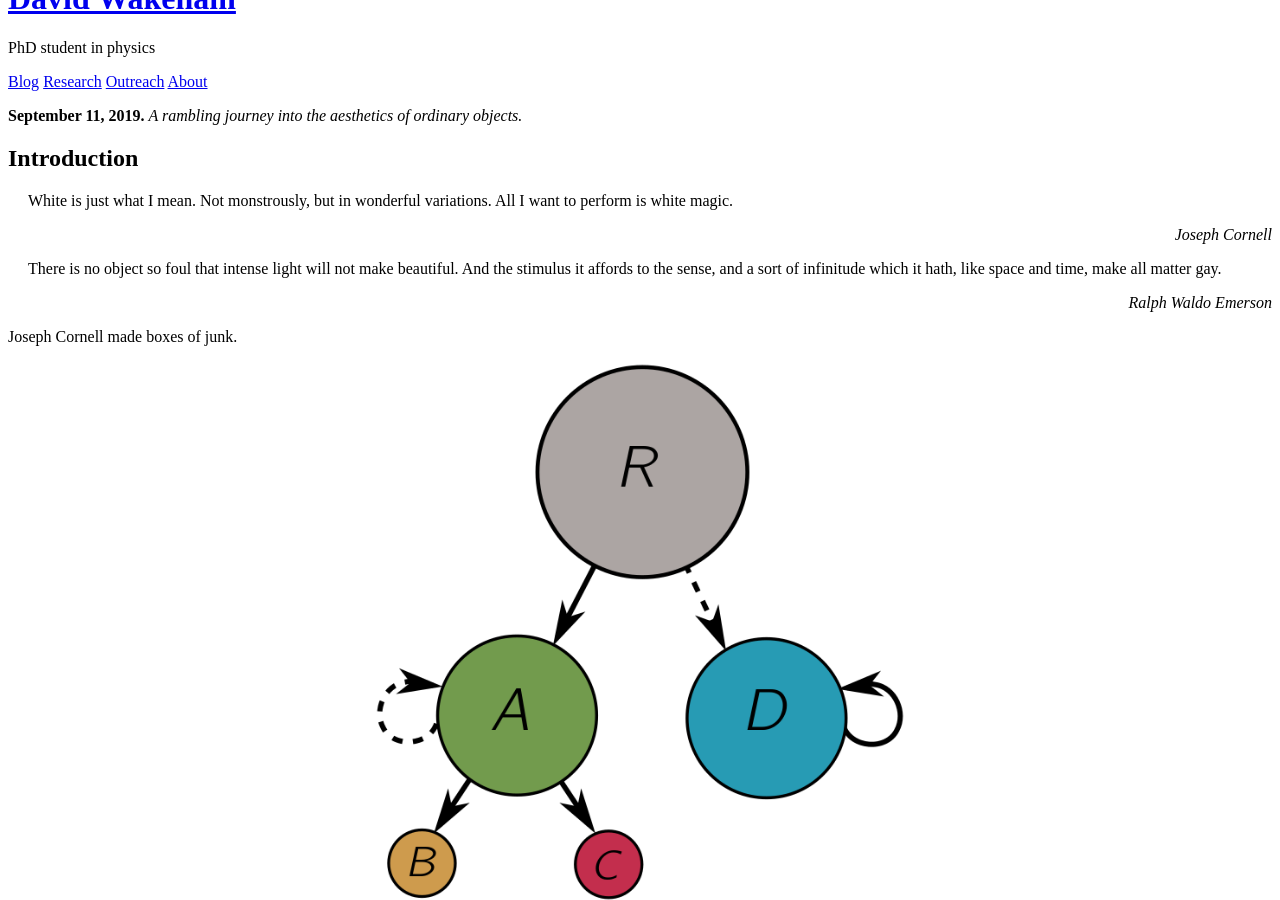
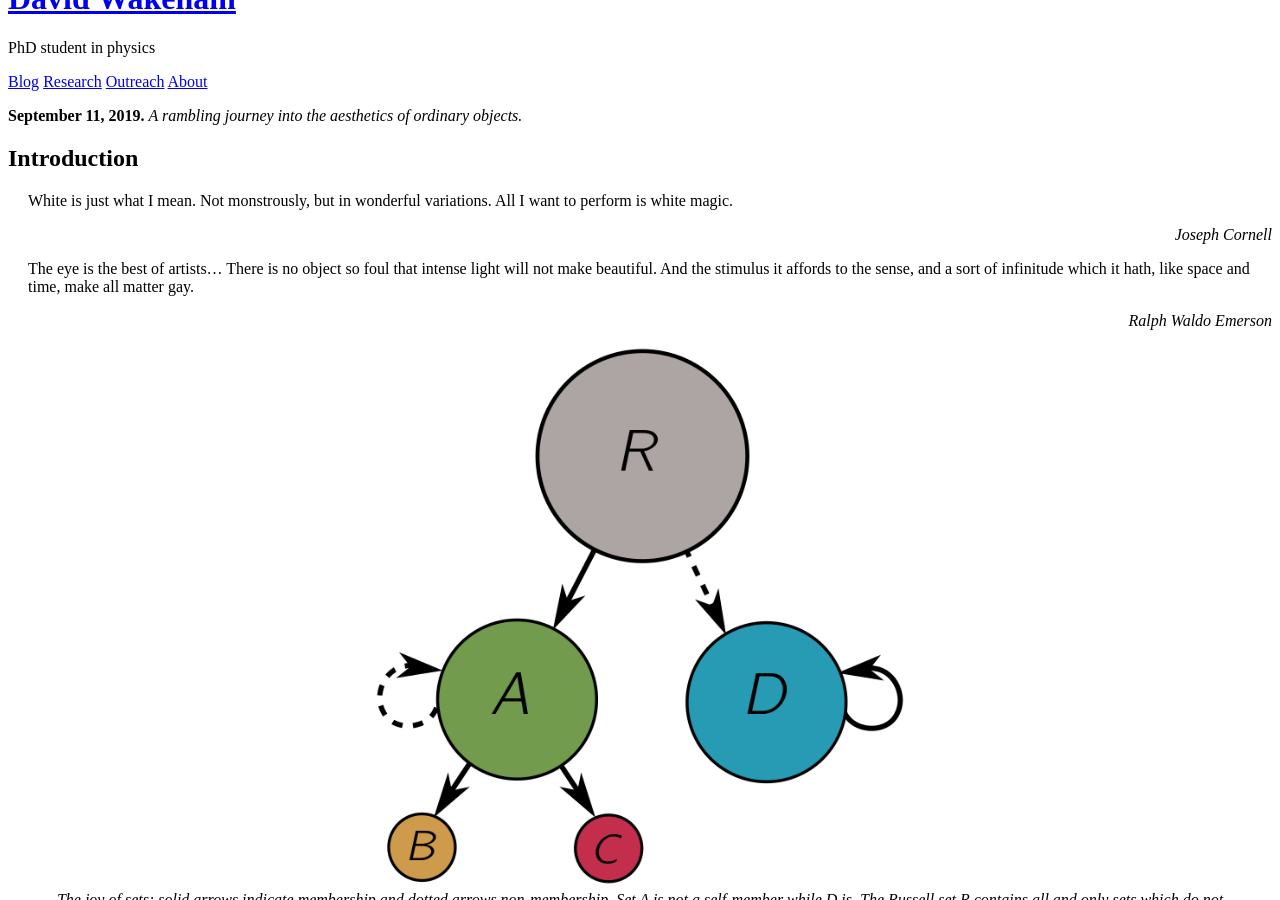
Before and after one commit to hapax/hapax.github.io, a Jekyll site: the page built from assets/unintentional.md, in a window 1280 px wide and 900 px high, scrolled down 397 px. Built offline with Jekyll 4.4.1, drawn with Linux system fonts in a browser that asks for light colours; our own code applies the rules of GitHub Pages for plain Markdown files; a script that is not in the unit is left out.

Commit message:
Update unintentional.md

```diff
--- a/assets/unintentional.md
+++ b/assets/unintentional.md
@@ -20,6 +20,7 @@ variations. All I want to perform is white magic.
 <div style="text-align: right"><i>Joseph Cornell</i> </div>
 
 <span style="padding-left: 20px; display:block">
+The eye is the best of artists...
 There is no object so foul that
 intense light will not make beautiful. And the stimulus it affords to
 the sense, and a sort of infinitude which it hath, like space and
@@ -28,7 +29,6 @@ time, make all matter gay.
 
 <div style="text-align: right"><i> Ralph Waldo Emerson</i> </div>
 
-Joseph Cornell made boxes of junk.
 
 <figure>
     <div style="text-align:center"><img src
```
